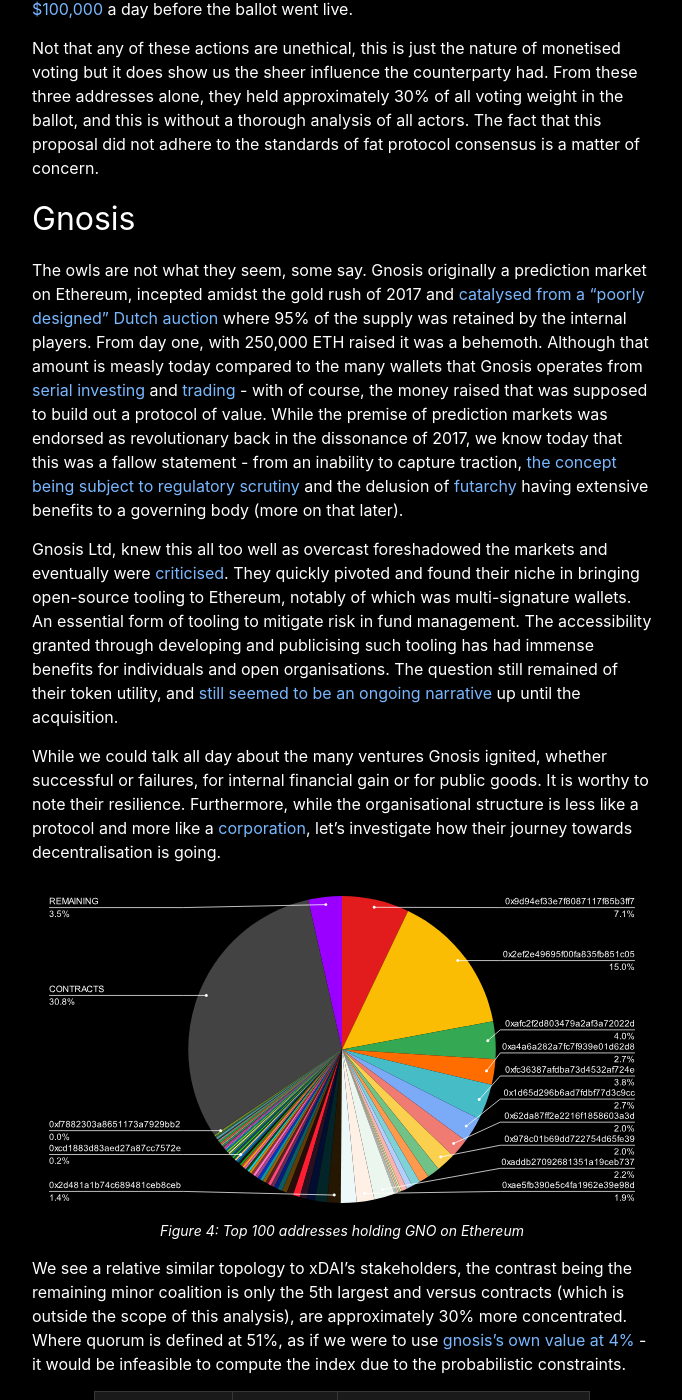
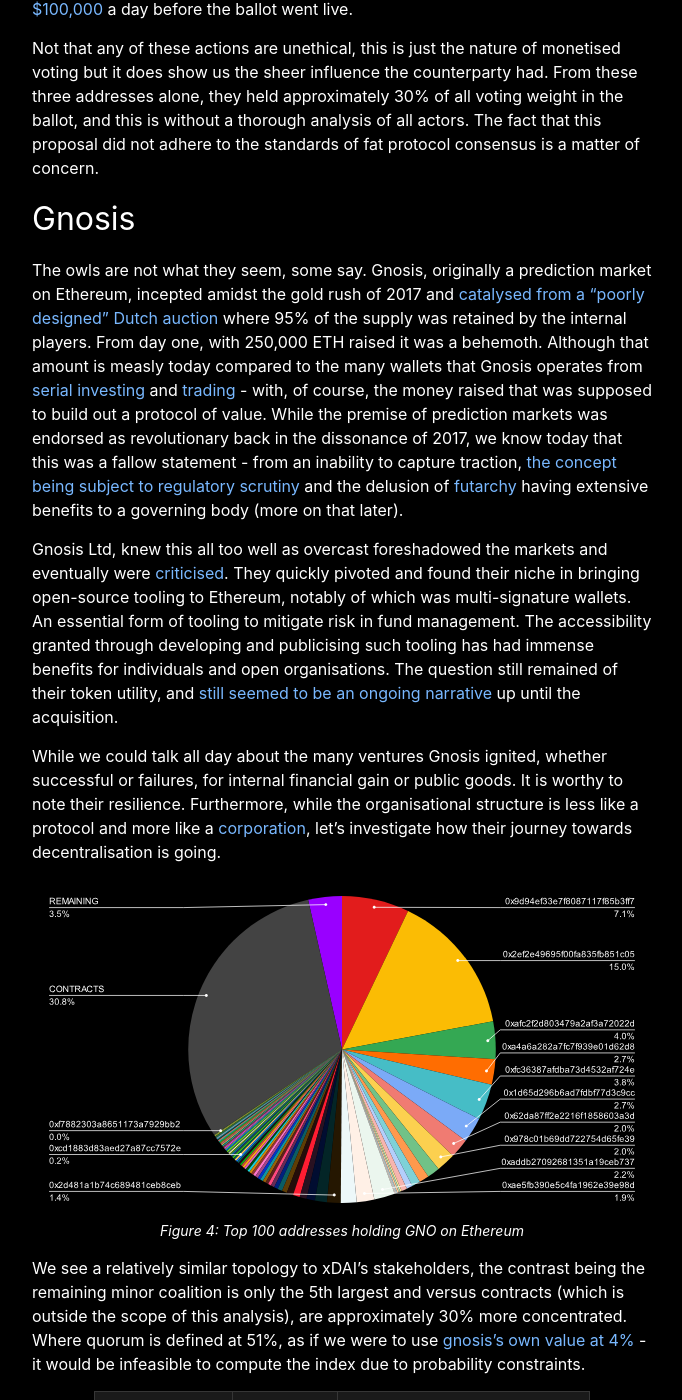
Before and after one commit to focaldotorg/blog, a Jekyll site: the page built from _posts/2021-12-24-the-equitable-token-merger.md, in a window 1280 px wide and 1400 px high, scrolled down 8903 px. Shown: the whole window, without its empty margins (298-980 px from the left). Built offline with Jekyll 4.4.1, drawn with Linux system fonts in a browser that asks for light colours; some of the changed text lies outside the part shown.

Commit message:
Update 2021-12-24-the-equitable-token-merger.md

```diff
--- a/_posts/2021-12-24-the-equitable-token-merger.md
+++ b/_posts/2021-12-24-the-equitable-token-merger.md
@@ -182,11 +182,11 @@ Not that any of these actions are unethical, this is just the nature of monetise
 
 ## Gnosis
 
-The owls are not what they seem, some say. Gnosis originally a prediction market on Ethereum, incepted amidst the gold rush of 2017 and [catalysed from a "poorly designed" Dutch auction](https://www.coindesk.com/markets/2017/04/24/ico-insanity-300-million-gnosis-valuation-sparks-market-reaction/) where 95% of the supply was retained by the internal players. From day one, with 250,000 ETH raised it was a behemoth. Although that amount is measly today compared to the many wallets that Gnosis operates from [serial investing](https://www.scribd.com/document/474588193/Gnosis-Pitch-Deck-pdf) and [trading](https://twitter.com/koeppelmann/status/1300761124305072130) - with of course, the money raised that was supposed to build out a protocol of value. While the premise of prediction markets was endorsed as revolutionary back in the dissonance of 2017, we know today that this was a fallow statement - from an inability to capture traction, [the concept being subject to regulatory scrutiny](https://www.natlawreview.com/article/who-would-have-predicted-it-polymarket-settles-operating-unregistered-swap-execution) and the delusion of [futarchy](https://en.wikipedia.org/wiki/Futarchy) having extensive benefits to a governing body (more on that later).
+The owls are not what they seem, some say. Gnosis, originally a prediction market on Ethereum, incepted amidst the gold rush of 2017 and [catalysed from a "poorly designed" Dutch auction](https://www.coindesk.com/markets/2017/04/24/ico-insanity-300-million-gnosis-valuation-sparks-market-reaction/) where 95% of the supply was retained by the internal players. From day one, with 250,000 ETH raised it was a behemoth. Although that amount is measly today compared to the many wallets that Gnosis operates from [serial investing](https://www.scribd.com/document/474588193/Gnosis-Pitch-Deck-pdf) and [trading](https://twitter.com/koeppelmann/status/1300761124305072130) - with, of course, the money raised that was supposed to build out a protocol of value. While the premise of prediction markets was endorsed as revolutionary back in the dissonance of 2017, we know today that this was a fallow statement - from an inability to capture traction, [the concept being subject to regulatory scrutiny](https://www.natlawreview.com/article/who-would-have-predicted-it-polymarket-settles-operating-unregistered-swap-execution) and the delusion of [futarchy](https://en.wikipedia.org/wiki/Futarchy) having extensive benefits to a governing body (more on that later).
 
 Gnosis Ltd, knew this all too well as overcast foreshadowed the markets and eventually were [criticised](https://www.theblockcrypto.com/post/76453/arca-gnosis-defi-project-call). They quickly pivoted and found their niche in bringing open-source tooling to Ethereum, notably of which was multi-signature wallets. An essential form of tooling to mitigate risk in fund management. The accessibility granted through developing and publicising such tooling has had immense benefits for individuals and open organisations. The question still remained of their token utility, and [still seemed to be an ongoing narrative](https://forum.gnosis.io/t/gno-utility-and-value-proposition/2344) up until the acquisition.
 
-While we could talk all day about the many ventures Gnosis ignited, whether successful or failures, for internal financial gain or for public goods. It is worthy to note their resilience. Furthermore, while the organisational structure is less like a protocol and more like a [corporation](https://twitter.com/jdorman81/status/1324732721889828865), let's investigate how their journey towards decentralisation is going.
+While we could talk all day about the many ventures Gnosis ignited, whether successful or failures, for internal financial gain or public goods. It is worthy to note their resilience. Furthermore, while the organisational structure is less like a protocol and more like a [corporation](https://twitter.com/jdorman81/status/1324732721889828865), let's investigate how their journey towards decentralisation is going.
 
 <figure>
   <img
@@ -199,7 +199,7 @@ While we could talk all day about the many ventures Gnosis ignited, whether succ
   </center>
 </figure>
 
-We see a relative similar topology to xDAI's stakeholders, the contrast being the remaining minor coalition is only the 5th largest and versus contracts (which is outside the scope of this analysis), are approximately 30% more concentrated. Where quorum is defined at 51%, as if we were to use [gnosis's own value at 4%](https://snapshot.org/#/gnosis.eth/proposal/QmdjWuBnBnPUafW9jBNNsJJvaeQAVExGcFZ7zB38VtNuu4) - it would be infeasible to compute the index due to the probabilistic constraints.
+We see a relatively similar topology to xDAI's stakeholders, the contrast being the remaining minor coalition is only the 5th largest and versus contracts (which is outside the scope of this analysis), are approximately 30% more concentrated. Where quorum is defined at 51%, as if we were to use [gnosis's own value at 4%](https://snapshot.org/#/gnosis.eth/proposal/QmdjWuBnBnPUafW9jBNNsJJvaeQAVExGcFZ7zB38VtNuu4) - it would be infeasible to compute the index due to probability constraints.
 
 **Address**|**GNO**|**Banzhaf Index**
 :-----:|:-----:|:-----:
@@ -302,7 +302,7 @@ REMAINING|66750|0.04568859217933548
 </center>
 </figure>
 
- With observation to the remaining minor coalitions across both power distributions, GNO's minors have approximately 80% less influence in the system compared to STAKE. This value may be saturated due to the discrepancy in computing large finite games, and grouping all minor actors to negate this. Furthermore, if we were to make the assumption that there is a commonality amongst a selection of actors in the demographic; such as multisig addresses with a majority holding in GNO, a different picture emerges.
+ With observation to the remaining minor coalitions across both power distributions, GNO's minors have approximately 80% less influence in the system compared to STAKE. This value may be saturated due to the discrepancy in computing large finite games, and grouping all minor actors to negate this. Furthermore, if we were to assume that there is a commonality amongst a selection of actors in the demographic; such as multisig addresses with a majority holding in GNO, a different picture emerges.
 
 <figure>
   <img
```
Also changed, not shown: other parts of _posts/2021-12-24-the-equitable-token-merger.md (+3 -3 lines).
